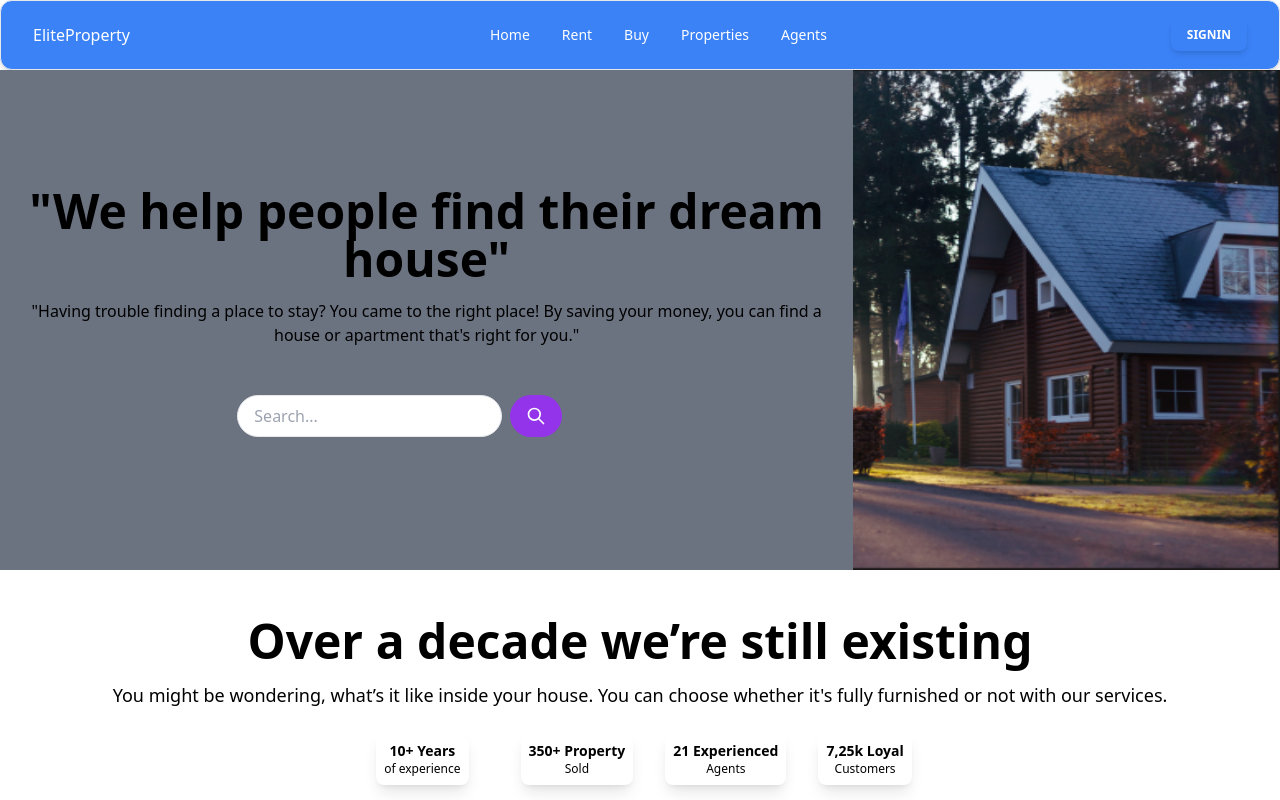
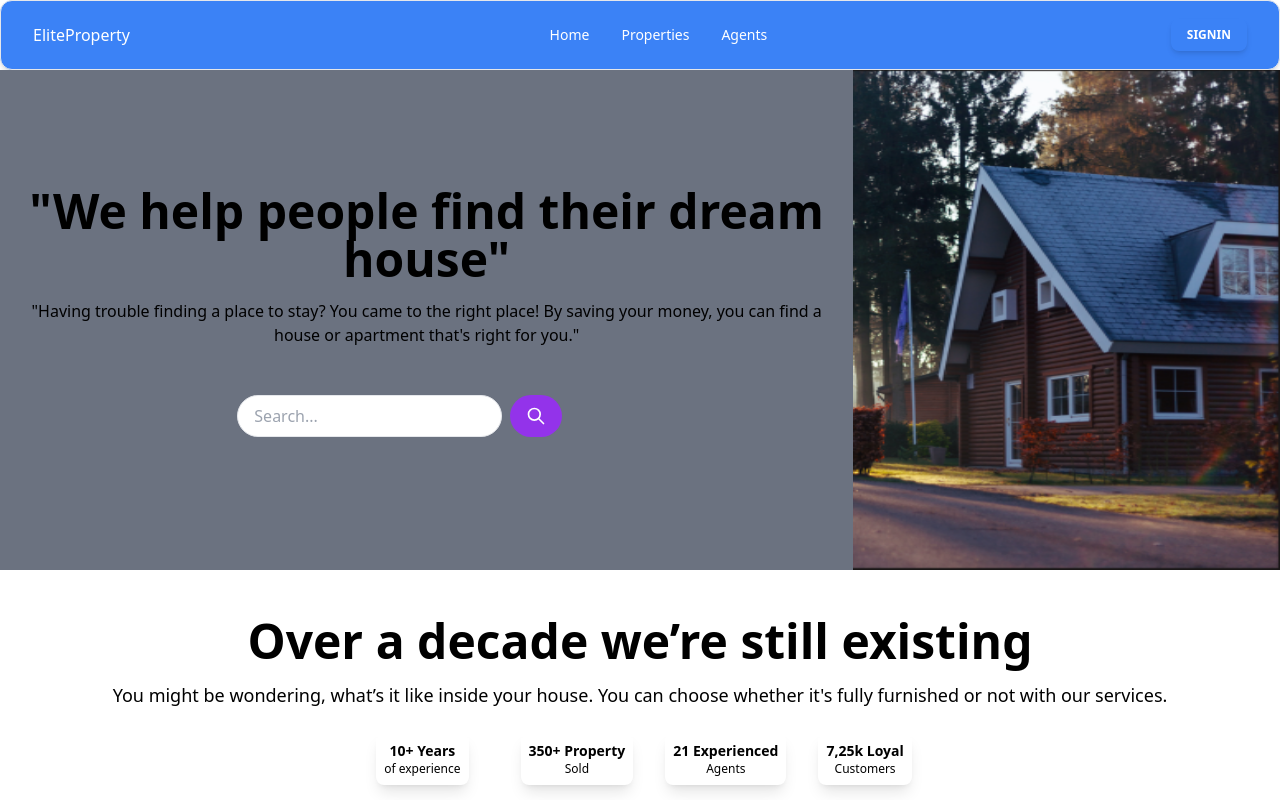
Before and after one commit to aswin071/EliteProperty-Frontend, a React (Create React App) app: page / in a window 1280 px wide. Shown: the top 800 px of the page. Built offline with nearby package versions, Linux system fonts and the light colour scheme; no server answers.

Commit message:
Navbar updates

```diff
--- a/src/components/Layout/Navbar.jsx
+++ b/src/components/Layout/Navbar.jsx
@@ -39,24 +39,8 @@ export function NavbarDefault() {
           Home
         </Typography>
       </Link>
-      <Link to='/rent/property'>
-        <Typography
-          as="li"
-          variant="small"
-          color="blue-gray"
-          className="p-1 font-normal"
-        >
-          Rent
-        </Typography>
-      </Link>
-      <Typography
-        as="li"
-        variant="small"
-        color="blue-gray"
-        className="p-1 font-normal"
-      >
-        Buy
-      </Typography>
+
+
       <Link to='/properties'>
         <Typography
           as="li"
```
